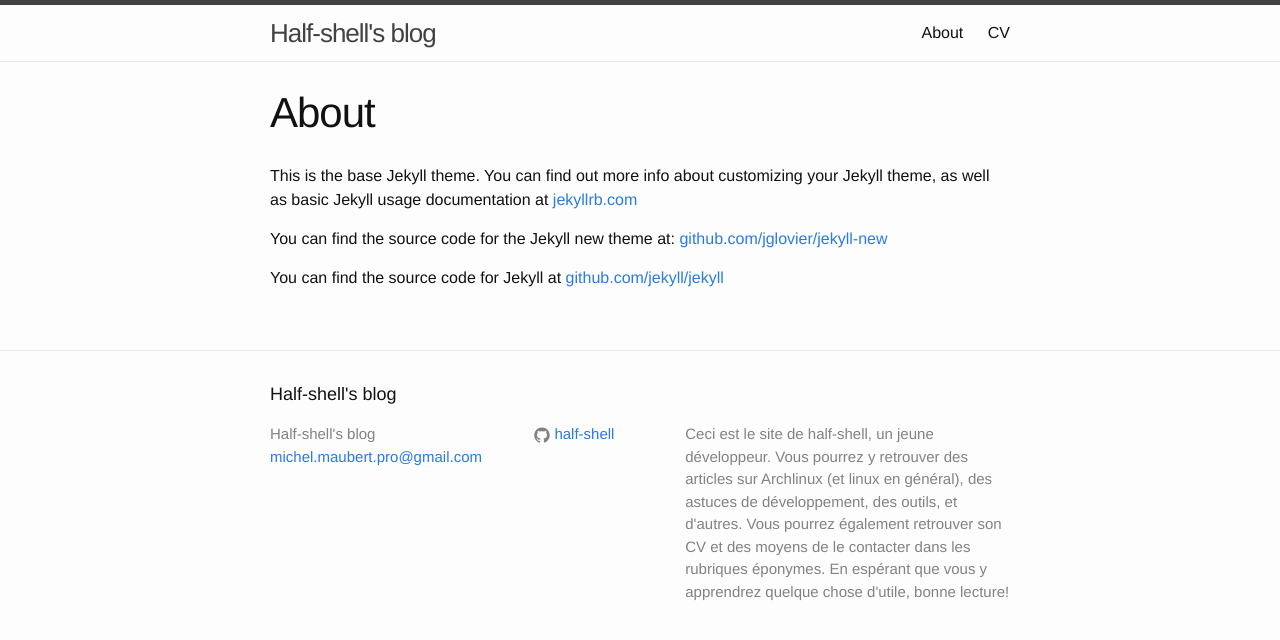
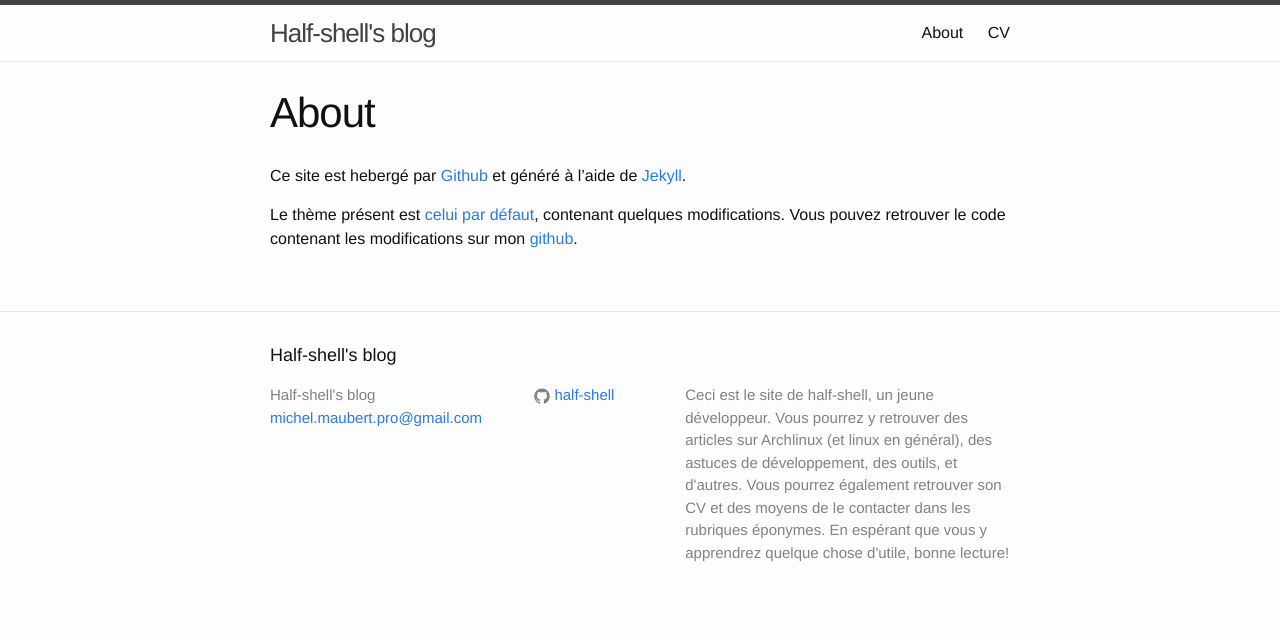
Before and after one commit to half-shell/half-shell.github.io, a Jekyll site: the page built from about.md, in a window 1280 px wide. Shown: the top 640 px of the page. Built offline with Jekyll 4.4.1, drawn with Linux system fonts in a browser that asks for light colours.

Commit message:
Cnt:Change the About page

```diff
--- a/about.md
+++ b/about.md
@@ -4,8 +4,9 @@ title: About
 permalink: /about/
 ---
 
-This is the base Jekyll theme. You can find out more info about customizing your Jekyll theme, as well as basic Jekyll usage documentation at [jekyllrb.com](http://jekyllrb.com/)
+Ce site est hebergé par [Github](https://pages.github.com/) et généré à l'aide de
+[Jekyll](https://jekyllrb.com/).
 
-You can find the source code for the Jekyll new theme at: [github.com/jglovier/jekyll-new](https://github.com/jglovier/jekyll-new)
-
-You can find the source code for Jekyll at [github.com/jekyll/jekyll](https://github.com/jekyll/jekyll)
+Le thème présent est [celui par défaut](https://github.com/jglovier/jekyll-new), contenant quelques
+modifications. Vous pouvez retrouver le code contenant les modifications sur mon
+[github](https://github.com/half-shell).
```
